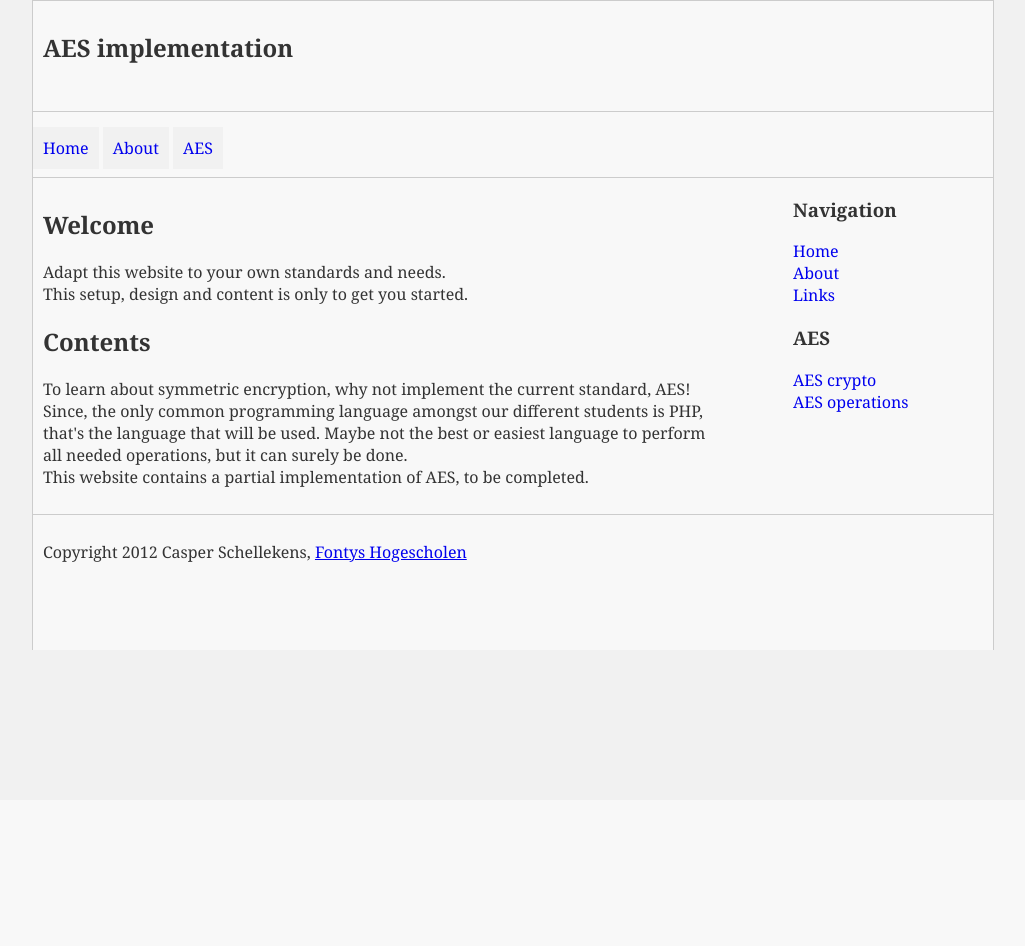
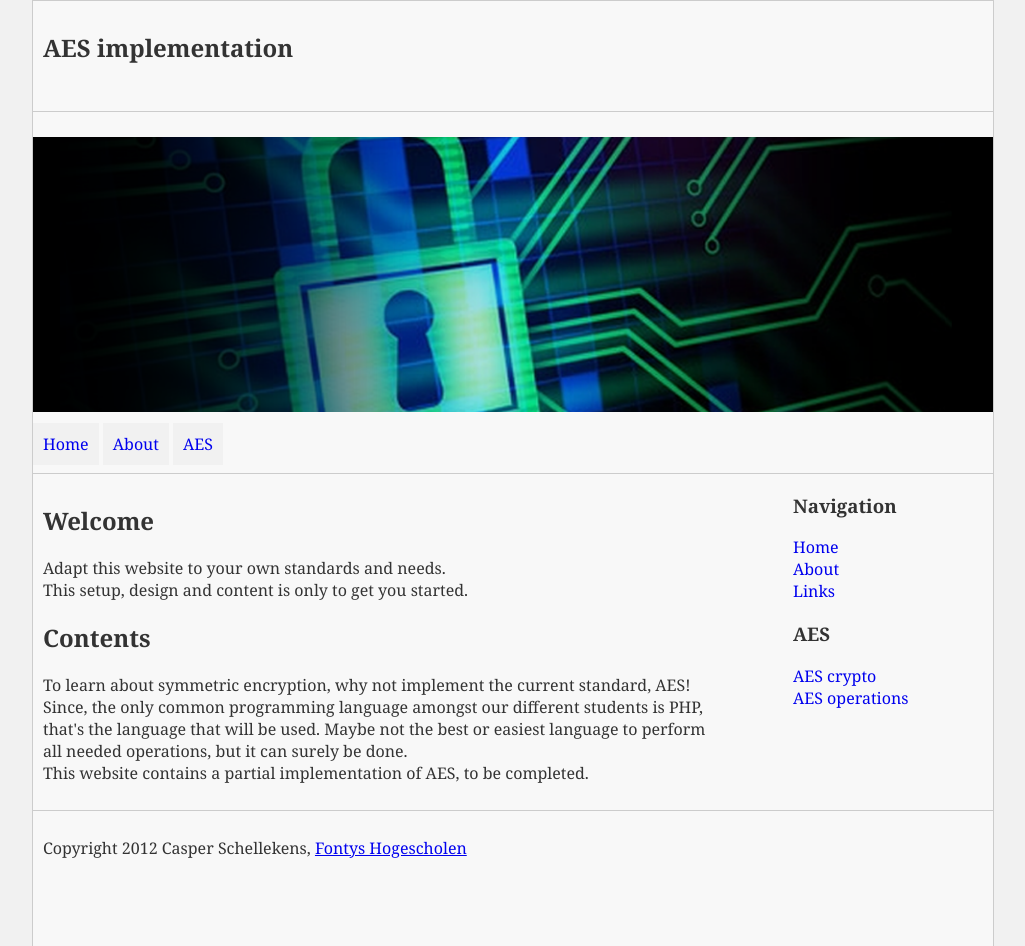
Before and after one commit to TAganden/AES-2, a PHP site: page / in a window 1280 px wide. Shown: the whole page, without its empty margins (127-1152 px from the left). Before the commit the page ends 650 px from the top, so only its background shows below. Run offline with PHP 8.4, Linux system fonts and the light colour scheme.

Commit message:
Index_v01

```diff
--- a/index.php
+++ b/index.php
@@ -8,8 +8,9 @@
    <div id="wrapper">
 
       <?php include('includes/header.php'); ?>
-
-      <?php include('includes/nav.php'); ?>
+<p><img src="images/encryption_banner.png" width="960" height="275" alt="Encrypiuon"><br>
+</p>
+<?php include('includes/nav.php'); ?>
 
       <div id="content">
          <h2>Welcome</h2>
@@ -29,7 +30,7 @@
 
       <?php include('includes/sidebar.php'); ?>
 
-      <?php include('includes/footer.php'); ?>
+     <?php include('includes/footer.php'); ?>
 
 	</div> <!-- End #wrapper -->
 
```
